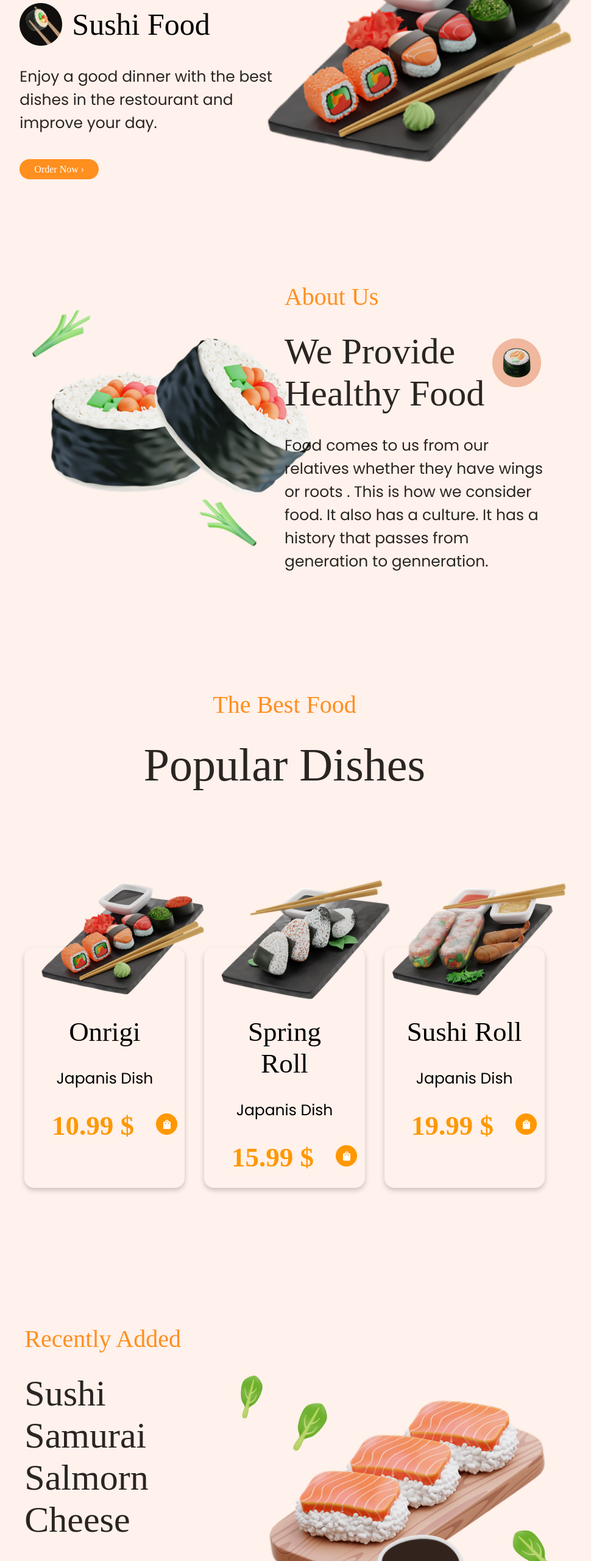
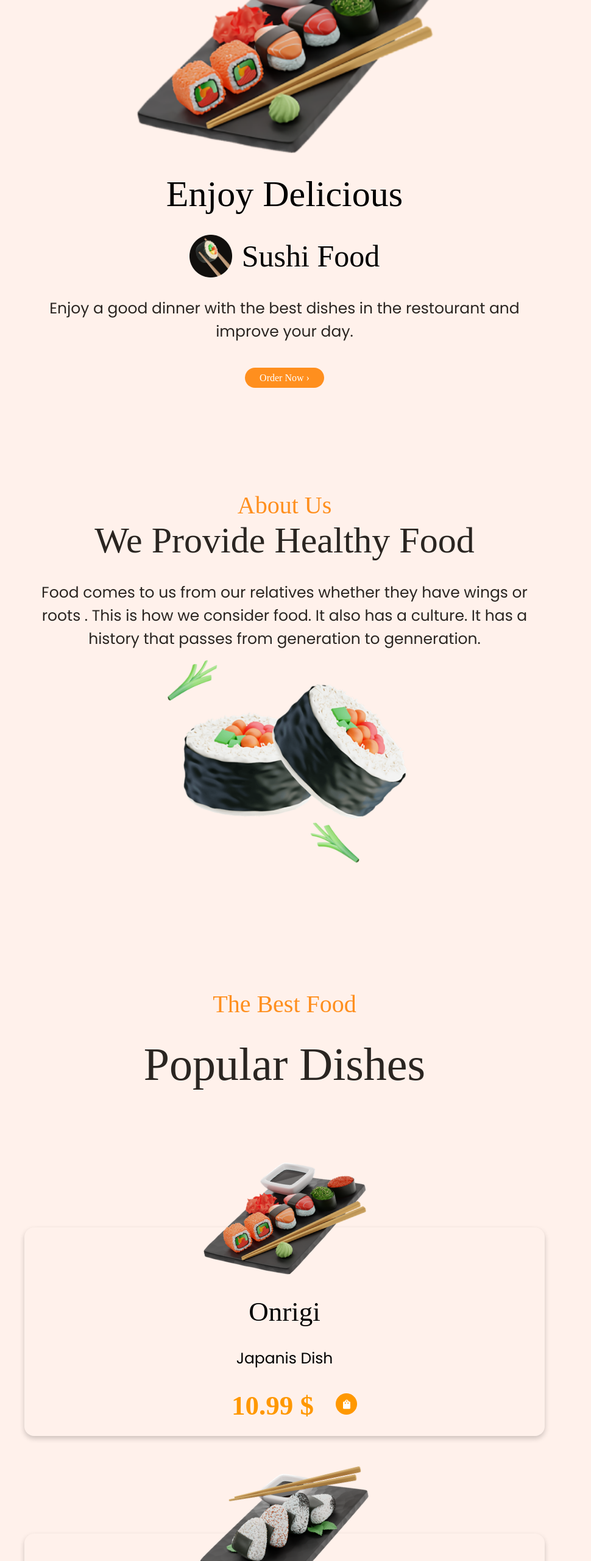
Before and after one commit to gshaa/sushi, a plain HTML site: page index.html in a window 1280 px wide. Shown: the part 240-2800 px from the top of the page at 61% size, without its empty margins (173-1143 px from the left). Drawn offline with Linux system fonts and the light colour scheme; a web font is replaced by a local one.

Commit message:
made mobile addaptive

```diff
--- a/index.html
+++ b/index.html
@@ -51,11 +51,14 @@
                 <img src="images/home-sushi-title1.png" alt="..." class="home-sushi-title1  padingtop2">
                 <p class="SushiFood  padingtop2">Sushi Food</p>
               </div>
+
               <p class="Poppins home-cont-1-bio  padingtop2">Enjoy a good dinner with the best
                 dishes in the restourant and improve
                  your day.</p>
-                 <a class="button">Order Now  &#8250;
-                 </a>
+                 <div class="button-order">
+                  <a class="button">Order Now  &#8250;
+                  </a>
+                 </div>
             </div>
             <div class="home-cont-2">
               <img src="images/home-sushi-rolls.png" alt="...">
@@ -63,12 +66,12 @@
           </div>
           <div class="about-us-container" id="about-us">
             <div class="about-us-cont-1">
-              <img src="images/about-sushi1.png" alt="..." style="height: 420px;">
+              <img src="images/about-sushi1.png" alt="..." style="height: 360px;">
             </div>
             <div class="about-us-cont-2">
               <p style="color: #FF8F1E; font-family: Khula, serif; font-size: 40px;">About Us</p>
               <div class="about-us-title">
-                <div class="about-us-title-p padingtop2">
+                <div class="about-us-title-p ">
                   <p style="color: #2A2521; font-family: Koh Santepheap, serif; font-size: 60px;">We Provide
                     Healthy Food</p>
                 </div>
@@ -139,7 +142,7 @@
                     </button>
                   </form>
                 </div>
-                <img class="spinach-for-newsletter" src="/images/spinach-leaf2.png" alt="..." style="height: 150px;">
+                <img class="spinach-for-newsletter" src="images/spinach-leaf2.png" alt="..." style="height: 150px;">
               </div>
           </div>
         </div>
--- a/styles/styles.css
+++ b/styles/styles.css
@@ -138,6 +138,375 @@ input[type="checkbox"] {
   .hamburger {
     display: block;
     cursor: pointer;
+  }
+}
+
+/* SECTION */
+
+.section-main {
+  display: grid;
+  grid-template-columns: repeat(12, 1fr);
+  padding-top: 8rem;
+}
+
+.section-grid-1 {
+  grid-column: 1/3;
+}
+
+.section-grid-2 {
+  grid-column: 3/11;
+}
+
+.section-grid-3 {
+  grid-column: 11/13;
+}
+
+/*section-home*/
+
+.home-container {
+  display: grid;
+  grid-template-columns: 50% 50%;
+  align-items: center;
+  justify-content: center;
+  column-gap: 1rem;
+  margin-top: 1rem;
+  margin-bottom: 1rem;
+}
+
+.home-cont-1 {
+  display: block;
+  grid-column: 50%;
+  justify-content: center;
+  align-items: center;
+}
+
+.home-cont-2 {
+  display: block;
+  grid-column: 50%;
+  justify-self: center;
+  align-items: center;
+}
+
+.home-sushi-title1 {
+  height: 70px;
+}
+
+.SushiFood {
+  font-size: 50px;
+}
+
+.KohSantepheap {
+  font-size: 60px;
+}
+
+.sushi-header {
+  display: flex;
+  gap: 1rem;
+  align-items: center;
+}
+
+.home-cont-1-bio {
+  font-size: 25px;
+  font-weight: 100;
+  color: #2a2521;
+  padding-bottom: 3rem;
+}
+
+.home-cont-2 img {
+  height: 360px;
+}
+
+.padingtop2 {
+  padding-top: 2rem;
+}
+
+.button {
+  border-radius: 2rem;
+  background-color: #ff8f1e;
+  color: white;
+  padding: 0;
+  padding: 0.5rem 1.5rem;
+  font-family: Khula, serif;
+  font-weight: 100;
+}
+
+.button:hover {
+  background-color: #faa24a;
+  cursor: pointer;
+}
+
+.button:active {
+  background-color: #ffbf00;
+}
+
+/* section-about-us */
+
+.about-us-container {
+  display: grid;
+  grid-template-columns: 50% 50%;
+  align-items: center;
+  justify-content: center;
+  padding-top: 10rem;
+}
+
+.about-us-cont-1 {
+  display: block;
+  grid-column: 50%;
+  justify-content: center;
+  align-items: center;
+}
+
+.about-us-cont-2 {
+  display: block;
+  grid-column: 50%;
+  justify-content: center;
+  align-items: center;
+}
+
+.about-us-title {
+  display: flex;
+  gap: 1rem;
+  justify-content: center;
+}
+
+/* popular-sets-container */
+
+.popular-sets-container {
+  padding-top: 12rem;
+}
+
+.popular-sets-cont-text p {
+  text-align: center;
+  padding-bottom: 2rem;
+}
+
+.popular-sets-cont-text-2 {
+  margin-bottom: 12rem;
+}
+
+.popular-cards-container {
+  display: grid;
+  grid-template-columns: 1fr 1fr 1fr;
+  justify-content: center;
+  column-gap: 2rem;
+}
+
+.popular-card {
+  position: relative;
+  background-color: var(--container-color);
+  padding: 7rem 2rem 1.5rem;
+  box-shadow: 0 4px 8px 0 rgba(0, 0, 0, 0.2);
+  border-radius: 1rem;
+  text-align: center;
+  cursor: pointer;
+}
+
+/* .popular-card:hover {
+  box-shadow: 0 8px 16px 0 rgba(0, 0, 0, 0.2);
+} */
+
+.popular-image {
+  position: absolute;
+  background-color: var(--container-color);
+  inset: 0;
+  top: -7rem;
+  margin-left: auto;
+  margin-right: auto;
+}
+
+.popular-buttom {
+  width: 35px;
+  border: none;
+  padding-left: 2rem;
+  background-color: var(--container-color);
+}
+
+.popular-buttom:hover {
+  cursor: pointer;
+  opacity: 0.8;
+}
+
+.popular-description {
+  padding: 2rem 0 2rem 0;
+}
+
+.popular-cards-container span {
+  align-items: center;
+}
+
+/* recenly */
+
+.recently-container {
+  padding-top: 14rem;
+  display: grid;
+  grid-template-columns: 50% 50%;
+  align-items: center;
+  justify-content: center;
+}
+
+.recently-text-container {
+  margin-bottom: 2rem;
+}
+
+.recently-header {
+  display: flex;
+}
+
+.recently-image-container img {
+  height: 360px;
+}
+
+.recently-image-container {
+  justify-self: center;
+}
+
+/* newsletter-container */
+
+.newsletter-container {
+  margin-top: 13rem;
+  background-color: #2f221c;
+  border-radius: 80px;
+  display: grid;
+  grid-template-columns: 50% 50%;
+  padding: 4rem 1rem 3rem;
+  column-gap: 6px;
+}
+
+.newsletter-image-container {
+  display: grid;
+  justify-self: center;
+}
+
+.newsletter-text-container p {
+  padding-bottom: 1rem;
+}
+
+.newsletter-text-container {
+  display: grid;
+  align-self: center;
+}
+
+.newsletter-form {
+  background-color: #d9d9d9;
+  border-radius: 2.5rem;
+  padding: 6px 6px 6px 16px;
+  display: flex;
+  justify-content: space-between;
+  width: 85%;
+  margin-top: 2rem;
+}
+
+.newsletter-input {
+  border-radius: 2.5rem;
+  border: none;
+  outline: none;
+  background-color: #d9d9d9;
+  width: 60%;
+}
+
+input[type="email"] {
+  font-size: 19px;
+}
+input[type="email"]::-webkit-input-placeholder {
+  color: black;
+}
+
+.newsletter-buttom {
+  color: white;
+  font-family: Khula, serif;
+  font-size: 23px;
+  background-color: #ff8f1e;
+  border-radius: 2.5rem;
+  border-style: none;
+  padding: 0.5rem 1rem;
+  cursor: pointer;
+}
+
+.newsletter-buttom:hover {
+  opacity: 0.8;
+}
+
+.newsletter-container {
+  position: relative;
+}
+.spinach-for-newsletter {
+  position: absolute;
+  inset: 0;
+  top: 90%;
+  left: 80%;
+}
+
+/* mobile/tablets version */
+
+@media (max-width: 1500px) {
+  .home-container {
+    grid-template-columns: 100%;
+  }
+  .home-cont-1 {
+    order: 1;
+    text-align: center;
+    padding-top: 1rem;
+  }
+  .home-cont-1 div {
+    justify-content: center;
+  }
+
+  .about-us-container {
+    grid-template-columns: 100%;
+  }
+  .about-us-cont-1 {
+    margin-left: auto;
+    margin-right: auto;
+    order: 1;
+  }
+  .about-us-cont-2 {
+    text-align: center;
+  }
+  .about-us-title-img {
+    display: none;
+  }
+
+  .popular-cards-container {
+    grid-template-columns: 100%;
+  }
+  .popular-cards-container article {
+    margin-bottom: 10rem;
+  }
+
+  .recently-container {
+    padding-top: 2rem;
+    grid-template-columns: 100%;
+  }
+  .recently-text-container {
+    order: 1;
+    text-align: center;
+  }
+  .recently-header img {
+    display: none;
+  }
+
+  .newsletter-image-container {
+    padding-bottom: 2rem;
+  }
+  .newsletter-container {
+    grid-template-columns: 100%;
+  }
+  .newsletter-text-container {
+    text-align: center;
+  }
+}
+
+@media (max-width: 750px) {
+  .newsletter-container {
+    grid-template-rows: 35%;
+  }
+
+  .newsletter-image-container {
+    padding-bottom: 0;
+  }
+  .newsletter-image-container > img {
+    height: 68%;
+    padding-bottom: 0;
   }
 }
 
@@ -314,308 +683,3 @@ a {
     display: none;
   }
 }
-
-/* SECTION */
-
-.section-main {
-  display: grid;
-  grid-template-columns: repeat(12, 1fr);
-  padding-top: 8rem;
-}
-
-.section-grid-1 {
-  grid-column: 1/3;
-}
-
-.section-grid-2 {
-  grid-column: 3/11;
-}
-
-.section-grid-3 {
-  grid-column: 11/13;
-}
-
-/*section-home*/
-
-.home-container {
-  display: grid;
-  grid-template-columns: 50% 50%;
-  align-items: center;
-  justify-content: center;
-  column-gap: 1rem;
-  margin-top: 1rem;
-  margin-bottom: 1rem;
-}
-
-.home-cont-1 {
-  display: block;
-  grid-column: 50%;
-  justify-content: center;
-  align-items: center;
-}
-
-.home-cont-2 {
-  display: block;
-  grid-column: 50%;
-  justify-self: center;
-  align-items: center;
-}
-
-.home-sushi-title1 {
-  height: 70px;
-}
-
-.SushiFood {
-  font-size: 50px;
-}
-
-.KohSantepheap {
-  font-size: 60px;
-}
-
-.sushi-header {
-  display: flex;
-  gap: 1rem;
-  align-items: center;
-}
-
-.home-cont-1-bio {
-  font-size: 25px;
-  font-weight: 100;
-  color: #2a2521;
-  padding-bottom: 3rem;
-}
-
-.home-cont-2 img {
-  height: 370px;
-}
-
-.padingtop2 {
-  padding-top: 2rem;
-}
-
-.button {
-  border-radius: 2rem;
-  background-color: #ff8f1e;
-  color: white;
-  padding: 0;
-  padding: 0.5rem 1.5rem;
-  font-family: Khula, serif;
-  font-weight: 100;
-}
-
-.button:hover {
-  background-color: #faa24a;
-  cursor: pointer;
-}
-
-.button:active {
-  background-color: #ffbf00;
-}
-
-/* section-about-us */
-
-.about-us-container {
-  display: grid;
-  grid-template-columns: 50% 50%;
-  align-items: center;
-  justify-content: center;
-  padding-top: 10rem;
-}
-
-.about-us-cont-1 {
-  display: block;
-  grid-column: 50%;
-  justify-content: center;
-  align-items: center;
-}
-
-.about-us-cont-2 {
-  display: block;
-  grid-column: 50%;
-  justify-content: center;
-  align-items: center;
-}
-
-.about-us-title {
-  display: grid;
-  grid-template-columns: 80% 20%;
-}
-
-.about-us-title-p {
-  grid-column: 80%;
-}
-
-.about-us-title-img {
-  display: flex;
-  grid-column: 20%;
-  align-items: center;
-}
-
-/* popular-sets-container */
-
-.popular-sets-container {
-  padding-top: 12rem;
-}
-
-.popular-sets-cont-text p {
-  text-align: center;
-  padding-bottom: 2rem;
-}
-
-.popular-sets-cont-text-2 {
-  margin-bottom: 14rem;
-}
-
-.popular-cards-container {
-  display: grid;
-  grid-template-columns: 1fr 1fr 1fr;
-  justify-content: center;
-  column-gap: 2rem;
-}
-
-.popular-card {
-  position: relative;
-  background-color: var(--container-color);
-  padding: 7rem 2rem 1.5rem;
-  box-shadow: 0 4px 8px 0 rgba(0, 0, 0, 0.2);
-  border-radius: 1rem;
-  text-align: center;
-  cursor: pointer;
-}
-
-/* .popular-card:hover {
-  box-shadow: 0 8px 16px 0 rgba(0, 0, 0, 0.2);
-} */
-
-.popular-image {
-  position: absolute;
-  background-color: var(--container-color);
-  inset: 0;
-  top: -7rem;
-  margin-left: auto;
-  margin-right: auto;
-}
-
-.popular-buttom {
-  width: 35px;
-  border: none;
-  padding-left: 2rem;
-  background-color: var(--container-color);
-}
-
-.popular-buttom:hover {
-  cursor: pointer;
-  opacity: 0.8;
-}
-
-.popular-description {
-  padding: 2rem 0 2rem 0;
-}
-
-.popular-cards-container span {
-  align-items: center;
-}
-
-/* recenly */
-
-.recently-container {
-  padding-top: 14rem;
-  display: grid;
-  grid-template-columns: 50% 50%;
-  align-items: center;
-  justify-content: center;
-}
-
-.recently-text-container {
-  margin-bottom: 2rem;
-}
-
-.recently-header {
-  display: grid;
-  grid-template-columns: 80% 20%;
-}
-
-.recently-image-container img {
-  height: 360px;
-}
-
-.recently-image-container {
-  justify-self: center;
-}
-
-/* newsletter-container */
-
-.newsletter-container {
-  margin-top: 13rem;
-  background-color: #2f221c;
-  border-radius: 80px;
-  display: grid;
-  grid-template-columns: 50% 50%;
-  padding: 4rem 1rem 3rem;
-  column-gap: 6px;
-}
-
-.newsletter-image-container {
-  display: grid;
-  justify-self: center;
-}
-
-.newsletter-text-container p {
-  padding-bottom: 1rem;
-}
-
-.newsletter-text-container {
-  display: grid;
-  align-self: center;
-}
-
-.newsletter-form {
-  background-color: #d9d9d9;
-  border-radius: 2.5rem;
-  padding: 6px 6px 6px 16px;
-  display: flex;
-  justify-content: space-between;
-  width: 85%;
-  margin-top: 2rem;
-}
-
-.newsletter-input {
-  border-radius: 2.5rem;
-  border: none;
-  outline: none;
-  background-color: #d9d9d9;
-  width: 60%;
-}
-
-input[type="email"] {
-  font-size: 19px;
-}
-input[type="email"]::-webkit-input-placeholder {
-  color: black;
-}
-
-.newsletter-buttom {
-  color: white;
-  font-family: Khula, serif;
-  font-size: 23px;
-  background-color: #ff8f1e;
-  border-radius: 2.5rem;
-  border-style: none;
-  padding: 0.5rem 1rem;
-  cursor: pointer;
-}
-
-.newsletter-buttom:hover {
-  opacity: 0.8;
-}
-
-.newsletter-container {
-  position: relative;
-}
-.spinach-for-newsletter {
-  position: absolute;
-  inset: 0;
-  top: 90%;
-  left: 80%;
-}
```
